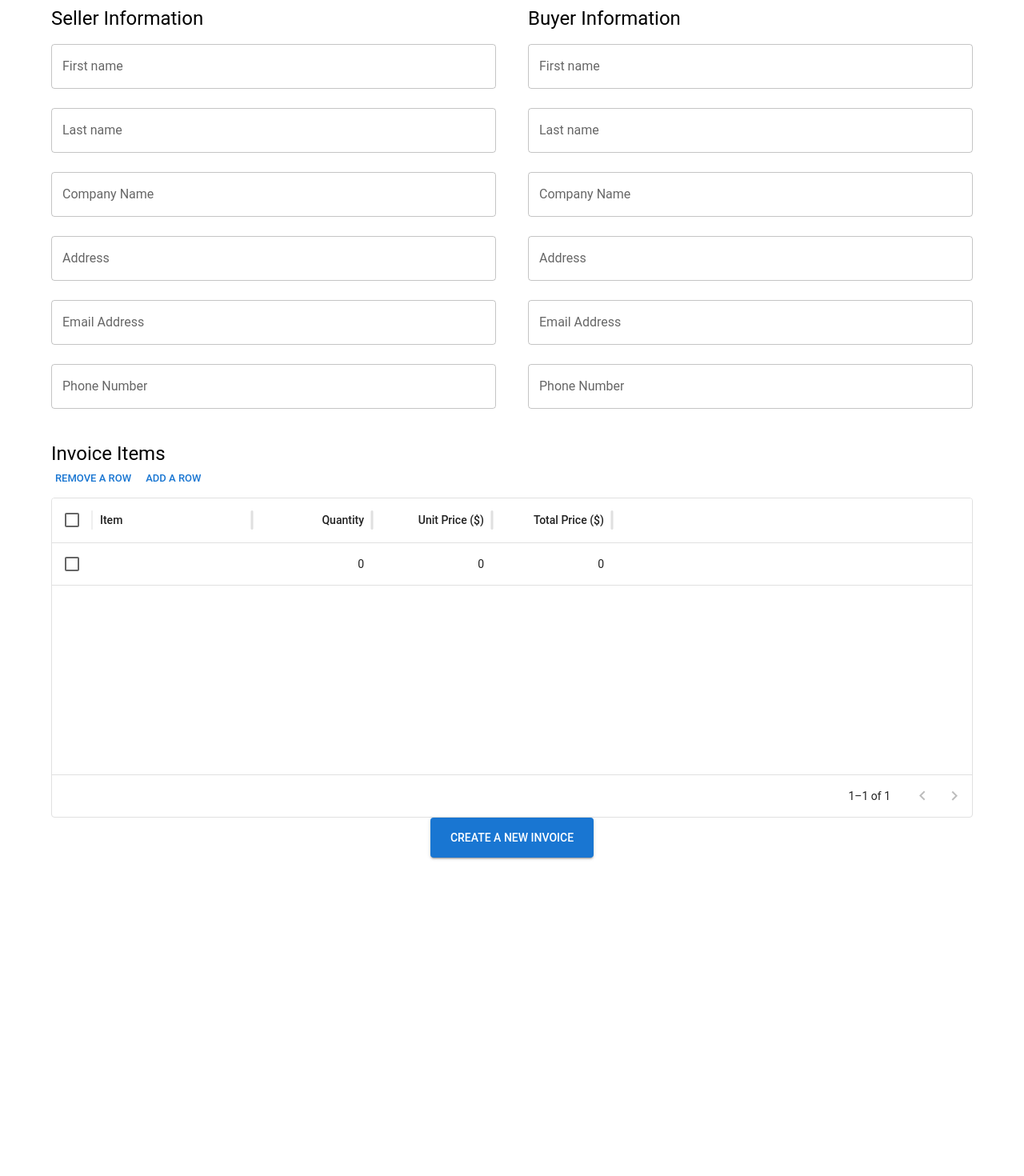
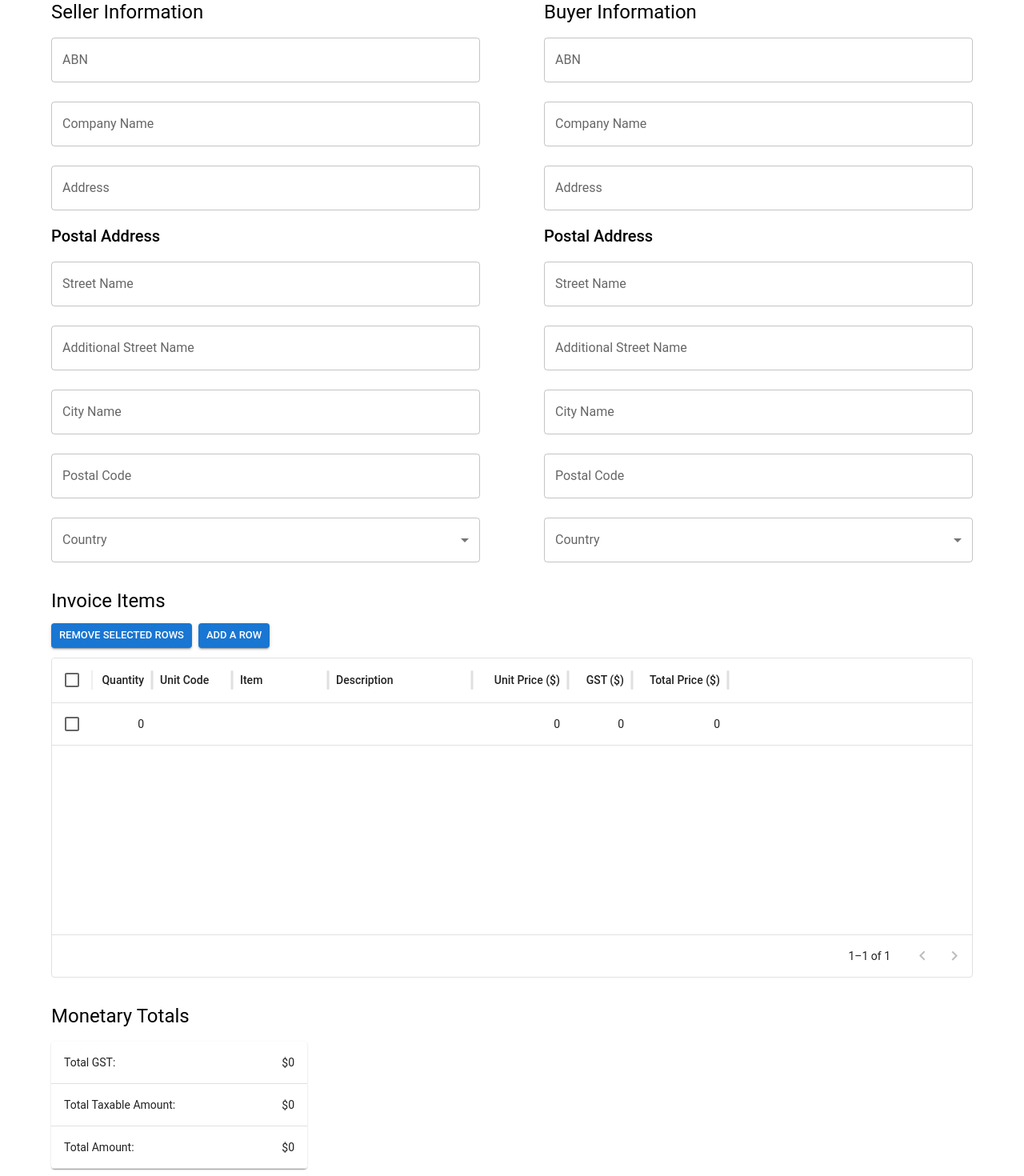
Before and after one commit to Nathan-CSE/Invoicify, a React (Create React App) app in the folder frontend/: page /invoice-creation-GUI in a window 1280 px wide. Shown: the part 420-1890 px from the top of the page at 80% size. Before the commit the page ends 1500 px from the top, so only its background shows below. Built offline with nearby package versions, Linux system fonts and the light colour scheme.

Commit message:
continued working on GUI, implemented adding invoice items and monetary totals

```diff
--- /dev/null
+++ b/frontend/src/VATRates.json
@@ -0,0 +1,197 @@
+{
+  "Afghanistan": 0,
+  "Albania": 20,
+  "Algeria": 19,
+  "Andorra": 4.5,
+  "Angola": 14,
+  "Antigua and Barbuda": 15,
+  "Argentina": 21,
+  "Armenia": 20,
+  "Australia": 10,
+  "Austria": 20,
+  "Azerbaijan": 18,
+  "Bahamas": 12,
+  "Bahrain": 5,
+  "Bangladesh": 15,
+  "Barbados": 17.5,
+  "Belarus": 20,
+  "Belgium": 21,
+  "Belize": 12.5,
+  "Benin": 18,
+  "Bhutan": 7,
+  "Bolivia": 13,
+  "Bosnia and Herzegovina": 17,
+  "Botswana": 12,
+  "Brazil": 17,
+  "Brunei": 0,
+  "Bulgaria": 20,
+  "Burkina Faso": 18,
+  "Burundi": 18,
+  "Cabo Verde": 15,
+  "Cambodia": 10,
+  "Cameroon": 19.25,
+  "Canada": 5,
+  "Central African Republic": 19.25,
+  "Chad": 19.25,
+  "Chile": 19,
+  "China": 13,
+  "Colombia": 19,
+  "Comoros": 10,
+  "Congo": 18,
+  "Costa Rica": 13,
+  "Croatia": 25,
+  "Cuba": 0,
+  "Cyprus": 19,
+  "Czech Republic": 21,
+  "Denmark": 25,
+  "Djibouti": 10,
+  "Dominica": 15,
+  "Dominican Republic": 18,
+  "Ecuador": 12,
+  "Egypt": 14,
+  "El Salvador": 13,
+  "Equatorial Guinea": 15,
+  "Eritrea": 0,
+  "Estonia": 20,
+  "Eswatini": 15,
+  "Ethiopia": 15,
+  "Fiji": 9,
+  "Finland": 24,
+  "France": 20,
+  "Gabon": 18,
+  "Gambia": 15,
+  "Georgia": 18,
+  "Germany": 19,
+  "Ghana": 12.5,
+  "Greece": 24,
+  "Grenada": 15,
+  "Guatemala": 12,
+  "Guinea": 18,
+  "Guinea-Bissau": 18,
+  "Guyana": 14,
+  "Haiti": 10,
+  "Honduras": 15,
+  "Hungary": 27,
+  "Iceland": 24,
+  "India": 18,
+  "Indonesia": 10,
+  "Iran": 9,
+  "Iraq": 10,
+  "Ireland": 23,
+  "Israel": 17,
+  "Italy": 22,
+  "Jamaica": 15,
+  "Japan": 10,
+  "Jordan": 16,
+  "Kazakhstan": 12,
+  "Kenya": 16,
+  "Kiribati": 15,
+  "Korea, North": 0,
+  "Korea, South": 10,
+  "Kosovo": 18,
+  "Kuwait": 5,
+  "Kyrgyzstan": 12,
+  "Laos": 10,
+  "Latvia": 21,
+  "Lebanon": 11,
+  "Lesotho": 14,
+  "Liberia": 10,
+  "Libya": 5,
+  "Liechtenstein": 7.7,
+  "Lithuania": 21,
+  "Luxembourg": 17,
+  "Madagascar": 20,
+  "Malawi": 16,
+  "Malaysia": 6,
+  "Maldives": 6,
+  "Mali": 18,
+  "Malta": 18,
+  "Marshall Islands": 7,
+  "Mauritania": 15,
+  "Mauritius": 15,
+  "Mexico": 16,
+  "Micronesia": 0,
+  "Moldova": 20,
+  "Monaco": 20,
+  "Mongolia": 10,
+  "Montenegro": 21,
+  "Morocco": 20,
+  "Mozambique": 17,
+  "Myanmar": 5,
+  "Namibia": 15,
+  "Nauru": 10,
+  "Nepal": 13,
+  "Netherlands": 21,
+  "New Zealand": 15,
+  "Nicaragua": 15,
+  "Niger": 19,
+  "Nigeria": 7.5,
+  "North Macedonia": 18,
+  "Norway": 25,
+  "Oman": 5,
+  "Pakistan": 17,
+  "Palau": 0,
+  "Palestine": 16,
+  "Panama": 7,
+  "Papua New Guinea": 10,
+  "Paraguay": 10,
+  "Peru": 18,
+  "Philippines": 12,
+  "Poland": 23,
+  "Portugal": 23,
+  "Qatar": 0,
+  "Romania": 19,
+  "Russia": 20,
+  "Rwanda": 18,
+  "Saint Kitts and Nevis": 17,
+  "Saint Lucia": 15,
+  "Saint Vincent and the Grenadines": 16,
+  "Samoa": 15,
+  "San Marino": 22,
+  "Sao Tome and Principe": 15,
+  "Saudi Arabia": 15,
+  "Senegal": 18,
+  "Serbia": 20,
+  "Seychelles": 15,
+  "Sierra Leone": 15,
+  "Singapore": 7,
+  "Slovakia": 20,
+  "Slovenia": 22,
+  "Solomon Islands": 15,
+  "Somalia": 10,
+  "South Africa": 15,
+  "South Sudan": 0,
+  "Spain": 21,
+  "Sri Lanka": 8,
+  "Sudan": 0,
+  "Suriname": 8,
+  "Sweden": 25,
+  "Switzerland": 7.7,
+  "Syria": 13,
+  "Taiwan": 5,
+  "Tajikistan": 18,
+  "Tanzania": 18,
+  "Thailand": 7,
+  "Timor-Leste": 0,
+  "Togo": 18,
+  "Tonga": 15,
+  "Trinidad and Tobago": 12.5,
+  "Tunisia": 19,
+  "Turkey": 18,
+  "Turkmenistan": 15,
+  "Tuvalu": 15,
+  "Uganda": 18,
+  "Ukraine": 20,
+  "United Arab Emirates": 5,
+  "United Kingdom": 20,
+  "United States": 0,
+  "Uruguay": 22,
+  "Uzbekistan": 15,
+  "Vanuatu": 12.5,
+  "Vatican City": 0,
+  "Venezuela": 16.5,
+  "Vietnam": 10,
+  "Yemen": 5,
+  "Zambia": 16,
+  "Zimbabwe": 14
+}
--- a/frontend/src/pages/CreationGUI.jsx
+++ b/frontend/src/pages/CreationGUI.jsx
@@ -27,6 +27,18 @@ import { DatePicker } from '@mui/x-date-pickers/DatePicker';
 import Grid from '@mui/material/Grid';
 import { DataGrid } from '@mui/x-data-grid';
 import Stack from '@mui/material/Stack';
+import vatRates from '../VATRates.json';
+import { InputLabel, Select, MenuItem } from '@mui/material';
+import Table from '@mui/material/Table';
+import TableBody from '@mui/material/TableBody';
+import TableCell from '@mui/material/TableCell';
+import TableContainer from '@mui/material/TableContainer';
+import TableHead from '@mui/material/TableHead';
+import TableRow from '@mui/material/TableRow';
+import Paper from '@mui/material/Paper';
+import IconButton from '@mui/material/IconButton';
+import CloseIcon from '@mui/icons-material/Close';
+import { DropzoneDialogBase } from 'mui-file-dropzone';
 
 const theme = createTheme({
   typography: {
@@ -34,19 +46,95 @@ const theme = createTheme({
   },
 });
 
+const countries = Object.keys(vatRates);
+
 const initialRows = [
-  { id: 1, item: '', quantity: 0, unitPrice: 0, totalPrice: 0 },
+  {
+    id: 1,
+    quantity: 0,
+    unitCode: '',
+    item: '',
+    description: '',
+    unitPrice: 0,
+    GST: 0,
+    totalPrice: 0
+  },
 ];
+
 
 export default function CreationGUI() {
   const navigate = useNavigate();
 
   const [rows, setRows] = React.useState(initialRows);
-  const [nextId, setNextId] = React.useState(2); // To track the next available ID for new rows
+  const [nextId, setNextId] = React.useState(2);
   const [selectedRowIds, setSelectedRowIds] = React.useState([]);
+  const [sellerCountry, setSellerCountry] = React.useState('');
+  const [buyerCountry, setBuyerCountry] = React.useState('');
+  const [vatRate, setVatRate] = React.useState(null);
+
+  const [open, setOpen] = React.useState(false);
+  const [fileObjects, setFileObjects] = React.useState([]);
+
+  const dialogTitle = () => (
+    <>
+      <span>Upload file</span>
+      <IconButton
+        style={{right: '12px', top: '8px', position: 'absolute'}}
+        onClick={() => setOpen(false)}>
+        <CloseIcon />
+      </IconButton>
+    </>
+  );
+
+  const calculateTotals = () => {
+    let totalGST = 0;
+    let totalTaxable = 0;
+    let totalAmount = 0;
+
+    rows.forEach((row) => {
+      totalGST += row.GST;
+      totalTaxable += row.totalPrice - row.GST;
+      totalAmount += row.totalPrice;
+    });
+
+    return {
+      totalGST: totalGST,
+      totalTaxable: totalTaxable,
+      totalAmount: totalAmount
+    };
+  };
+
+  const { totalGST, totalTaxable, totalAmount } = calculateTotals();
+
+  const handleChange = (event) => {
+    const selectedCountry = event.target.value;
+
+    console.log(event.target);
+
+    if (event.target.name == "sellerCountry") {
+      setSellerCountry(selectedCountry);
+      setVatRate(vatRates[selectedCountry]);
+
+      rows.forEach((row) => {
+
+        handleCellValueChange(row);
+      })
+    } else {
+      setBuyerCountry(selectedCountry)
+    }
+  };
 
   const addRow = () => {
-    const newRow = { id: nextId, item: '', quantity: 0, unitPrice: 0, totalPrice: 0 };
+    const newRow = {
+      id: nextId,
+      quantity: 0,
+      unitCode: '',
+      item: '',
+      description: '',
+      unitPrice: 0,
+      GST: 0,
+      totalPrice: 0
+    };
     setRows([...rows, newRow]);
     setNextId(nextId + 1);
   };
@@ -63,18 +151,24 @@ export default function CreationGUI() {
 
   const handleCellValueChange = (newRow) => {
 
+    newRow.GST = (vatRate / 100) * newRow.unitPrice;
+    newRow.totalPrice = newRow.quantity * (newRow.unitPrice + newRow.GST);
+
     const updatedRows = rows.map((row) =>
       row.id === newRow.id ? { ...row, ...newRow } : row
     );
     setRows(updatedRows);
-    console.log('these are the updated rows: ', updatedRows);
+    // console.log('these are the updated rows: ', updatedRows);
   };
 
   const columns = [
-    { field: 'item', headerName: 'Item', width: 200, editable: true },
-    { field: 'quantity', headerName: 'Quantity', type: 'number', width: 150, editable: true },
-    { field: 'unitPrice', headerName: 'Unit Price ($)', type: 'number', width: 150, editable: true },
-    { field: 'totalPrice', headerName: 'Total Price ($)', type: 'number', width: 150, editable: false },
+    { field: 'quantity', headerName: 'Quantity', type: 'number', width: 75, editable: true },
+    { field: 'unitCode', headerName: 'Unit Code', width: 100, editable: true },
+    { field: 'item', headerName: 'Item', width: 120, editable: true },
+    { field: 'description', headerName: 'Description', width: 180, editable: true },
+    { field: 'unitPrice', headerName: 'Unit Price ($)', type: 'number', width: 120, editable: true },
+    { field: 'GST', headerName: 'GST ($)', type: 'number', width: 80, editable: false },
+    { field: 'totalPrice', headerName: 'Total Price ($)', type: 'number', width: 120, editable: false },
   ];
 
   const handleSubmit = (event) => {
@@ -167,7 +261,7 @@ export default function CreationGUI() {
               />
             </Grid>
 
-            <Grid item xs={6} sx={{ mt: -4 }}>
+            <Grid item xs={12} sx={{ mt: -5 }}>
               <LocalizationProvider dateAdapter={AdapterDateFns}>
                 <DemoContainer components={['DatePicker']}>
                   <DatePicker
@@ -178,21 +272,11 @@ export default function CreationGUI() {
               </LocalizationProvider>
             </Grid>
 
-            <Grid item xs={6} sx={{ mt: -4 }}>
-              <LocalizationProvider dateAdapter={AdapterDateFns}>
-                <DemoContainer components={['DatePicker']}>
-                  <DatePicker
-                    label="Invoice Due Date"
-                    sx={{ width: '100%' }}
-                  />
-                </DemoContainer>
-              </LocalizationProvider>
-            </Grid>
           </Grid>
 
           {/* =========================================================== */}
 
-          <Grid container justifyContent="center" spacing={5} sx={{ mb: 2 }}>
+          <Grid container justifyContent="center" spacing={10} sx={{ mb: 2 }}>
             <Grid item xs={6}>
               <Typography variant='h5' sx={{ mt: 4 }}>
                 Seller Information
@@ -200,17 +284,9 @@ export default function CreationGUI() {
 
               <TextField
                 margin="normal"
-                id="sellerFirstName"
-                label="First name"
-                name="sellerFirstName"
-                sx={{ width: '100%' }}
-              />
-
-              <TextField
-                margin="normal"
-                id="sellerLastName"
-                label="Last name"
-                name="sellerLastName"
+                id="sellerABN"
+                label="ABN"
+                name="sellerABN"
                 sx={{ width: '100%' }}
               />
 
@@ -230,21 +306,62 @@ export default function CreationGUI() {
                 sx={{ width: '100%' }}
               />
 
+              <Typography variant='h6' sx={{ mt: 1 }}>
+                Postal Address
+              </Typography>
+
+
               <TextField
                 margin="normal"
-                id="sellerEmailAddress"
-                label="Email Address"
-                name="sellerEmailAddress"
+                id="sellerStreetName"
+                label="Street Name"
+                name="sellerStreetName"
                 sx={{ width: '100%' }}
               />
 
               <TextField
                 margin="normal"
-                id="sellerPhoneNumber"
-                label="Phone Number"
-                name="sellerPhoneNumber"
+                id="sellerAdditionalStreetName"
+                label="Additional Street Name"
+                name="sellerAdditionalStreetName"
                 sx={{ width: '100%' }}
               />
+
+              <TextField
+                margin="normal"
+                id="sellerCityName"
+                label="City Name"
+                name="sellerCityName"
+                sx={{ width: '100%' }}
+              />
+
+              <TextField
+                margin="normal"
+                id="sellerPostalCode"
+                label="Postal Code"
+                name="sellerPostalCode"
+                sx={{ width: '100%' }}
+              />
+
+              <FormControl sx={{ mt: 2, width: '100%' }}>
+                <InputLabel id="country-label">Country</InputLabel>
+                <Select
+                  labelId="country-label"
+                  id="country"
+                  name="sellerCountry"
+                  value={sellerCountry}
+                  onChange={handleChange}
+                  label="Country"
+                  // placeholder='Country'
+                  sx={{ width: '100%' }}
+                >
+                  {countries.map((country, index) => (
+                    <MenuItem key={index} value={country}>
+                      {country}
+                    </MenuItem>
+                  ))}
+                </Select>
+              </FormControl>
 
             </Grid>
 
@@ -255,51 +372,85 @@ export default function CreationGUI() {
 
               <TextField
                 margin="normal"
-                id="sellerFirstName"
-                label="First name"
-                name="sellerFirstName"
+                id="buyerABN"
+                label="ABN"
+                name="buyerABN"
                 sx={{ width: '100%' }}
               />
 
               <TextField
                 margin="normal"
-                id="sellerLastName"
-                label="Last name"
-                name="sellerLastName"
+                id="buyerCompanyName"
+                label="Company Name"
+                name="buyerCompanyName"
                 sx={{ width: '100%' }}
               />
 
               <TextField
                 margin="normal"
-                id="sellerCompanyName"
-                label="Company Name"
-                name="sellerCompanyName"
+                id="buyerAddress"
+                label="Address"
+                name="buyerAddress"
+                sx={{ width: '100%' }}
+              />
+
+              <Typography variant='h6' sx={{ mt: 1 }}>
+                Postal Address
+              </Typography>
+
+
+              <TextField
+                margin="normal"
+                id="buyerStreetName"
+                label="Street Name"
+                name="buyerStreetName"
                 sx={{ width: '100%' }}
               />
 
               <TextField
                 margin="normal"
-                id="sellerAddress"
-                label="Address"
-                name="sellerAddress"
+                id="buyerAdditionalStreetName"
+                label="Additional Street Name"
+                name="buyerAdditionalStreetName"
                 sx={{ width: '100%' }}
               />
 
               <TextField
                 margin="normal"
-                id="sellerEmailAddress"
-                label="Email Address"
-                name="sellerEmailAddress"
+                id="buyerCityName"
+                label="City Name"
+                name="buyerCityName"
                 sx={{ width: '100%' }}
               />
 
               <TextField
                 margin="normal"
-                id="sellerPhoneNumber"
-                label="Phone Number"
-                name="sellerPhoneNumber"
+                id="buyerPostalCode"
+                label="Postal Code"
+                name="buyerPostalCode"
                 sx={{ width: '100%' }}
               />
+
+              <FormControl sx={{ mt: 2, width: '100%' }}>
+                <InputLabel id="country-label">Country</InputLabel>
+                <Select
+                  labelId="country-label"
+                  id="country"
+                  name="buyerCountry"
+                  value={buyerCountry}
+                  onChange={handleChange}
+                  label="Country"
+                  // placeholder='Country'
+                  sx={{ width: '100%' }}
+                >
+                  {countries.map((country, index) => (
+                    <MenuItem key={index} value={country}>
+                      {country}
+                    </MenuItem>
+                  ))}
+                </Select>
+              </FormControl>
+
             </Grid>
 
 
@@ -313,12 +464,12 @@ export default function CreationGUI() {
         </Typography>
 
         <Box sx={{ width: '100%' }}>
-          <Stack direction="row" spacing={1} sx={{ mb: 1 }}>
-            <Button size="small" onClick={removeRow}>
-              Remove a row
+          <Stack direction="row" spacing={1} sx={{ my: 1.5 }}>
+            <Button size="small" onClick={removeRow} variant='contained'>
+              Remove Selected Rows
             </Button>
-            <Button size="small" onClick={addRow}>
-              Add a row
+            <Button size="small" onClick={addRow} variant='contained'>
+              Add a Row
             </Button>
           </Stack>
           <Box sx={{ height: 400, width: '100%' }}>
@@ -334,7 +485,6 @@ export default function CreationGUI() {
                 setSelectedRowIds(rowIds);
               }}
               processRowUpdate={(newRow) => {
-                newRow.totalPrice = newRow.quantity * newRow.unitPrice;
                 handleCellValueChange(newRow);
                 return newRow;
               }}
@@ -344,6 +494,56 @@ export default function CreationGUI() {
             />
           </Box>
         </Box>
+
+        <Typography variant='h5' sx={{ mt: 4 }}>Monetary Totals</Typography>
+        <TableContainer component={Paper} sx={{ maxWidth: '25vw', my: 2 }}>
+          <Table aria-label="simple table">
+            <TableBody>
+              <TableRow>
+                <TableCell>Total GST: </TableCell>
+                <TableCell align="right">${totalGST.toLocaleString()}</TableCell>
+              </TableRow>
+
+              <TableRow>
+                <TableCell>Total Taxable Amount: </TableCell>
+                <TableCell align="right">${totalTaxable.toLocaleString()}</TableCell>
+              </TableRow>
+
+              <TableRow>
+                <TableCell>Total Amount: </TableCell>
+                <TableCell align="right">${totalAmount.toLocaleString()}</TableCell>
+              </TableRow>
+            </TableBody>
+          </Table>
+        </TableContainer>
+
+        <Typography variant='h5' sx={{ mt: 4 }}>Additional Options</Typography>
+        <Button variant="contained" color="primary" onClick={() => setOpen(true)}>
+          Upload Additional Documents
+        </Button>
+        <DropzoneDialogBase
+          dialogTitle={dialogTitle()}
+          acceptedFiles={['image/*']}
+          fileObjects={fileObjects}
+          cancelButtonText={"cancel"}
+          submitButtonText={"submit"}
+          maxFileSize={5000000}
+          open={open}
+          onAdd={newFileObjs => {
+            console.log('onAdd', newFileObjs);
+            setFileObjects([].concat(fileObjects, newFileObjs));
+          }}
+          onDelete={deleteFileObj => {
+            console.log('onDelete', deleteFileObj);
+          }}
+          onClose={() => setOpen(false)}
+          onSave={() => {
+            console.log('onSave', fileObjects);
+            setOpen(false);
+          }}
+          showPreviews={true}
+          showFileNamesInPreview={true}
+        />
 
 
         <Box textAlign='center'>
```
Also changed, not shown: 2 other files (tests, documents, lock files or other folders).
